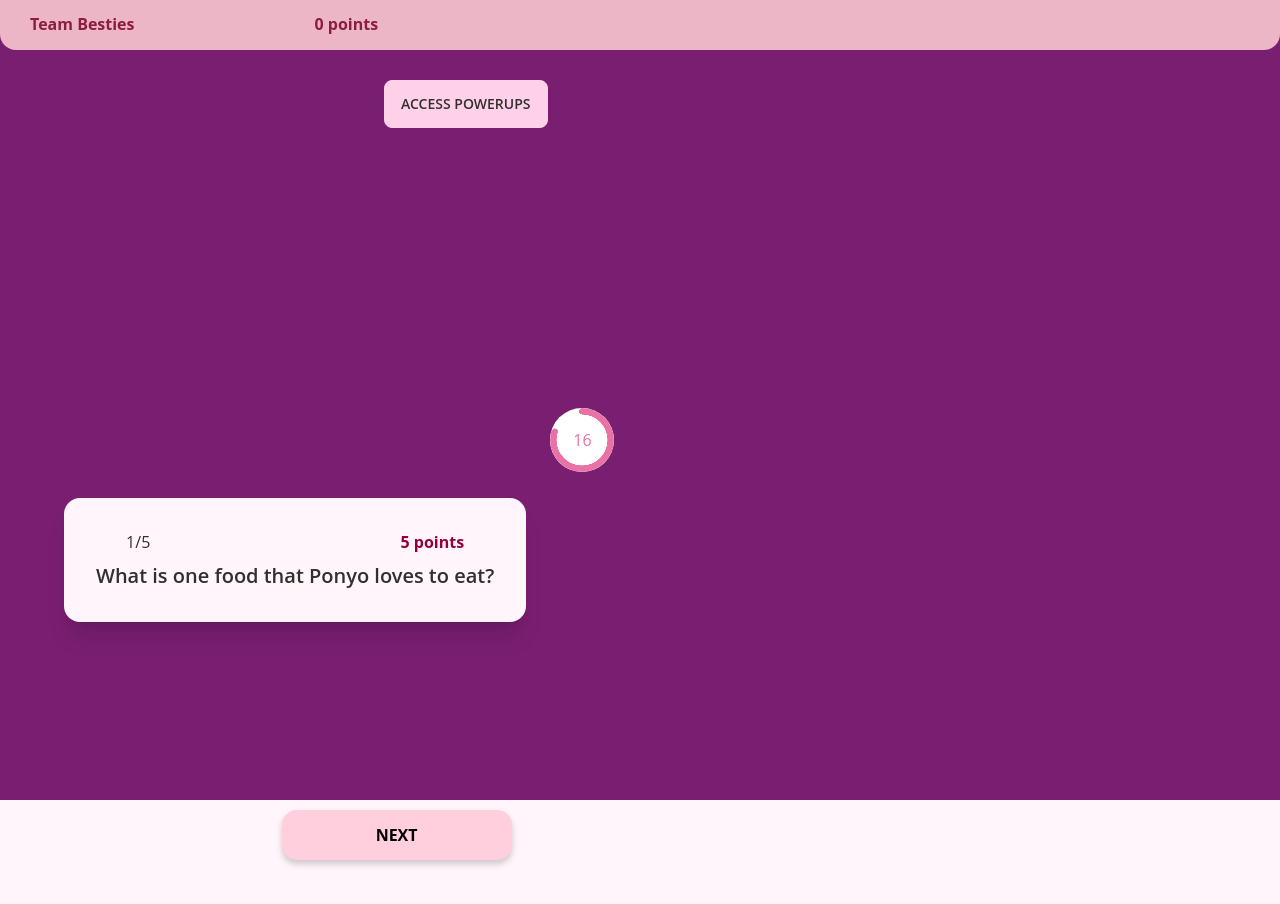
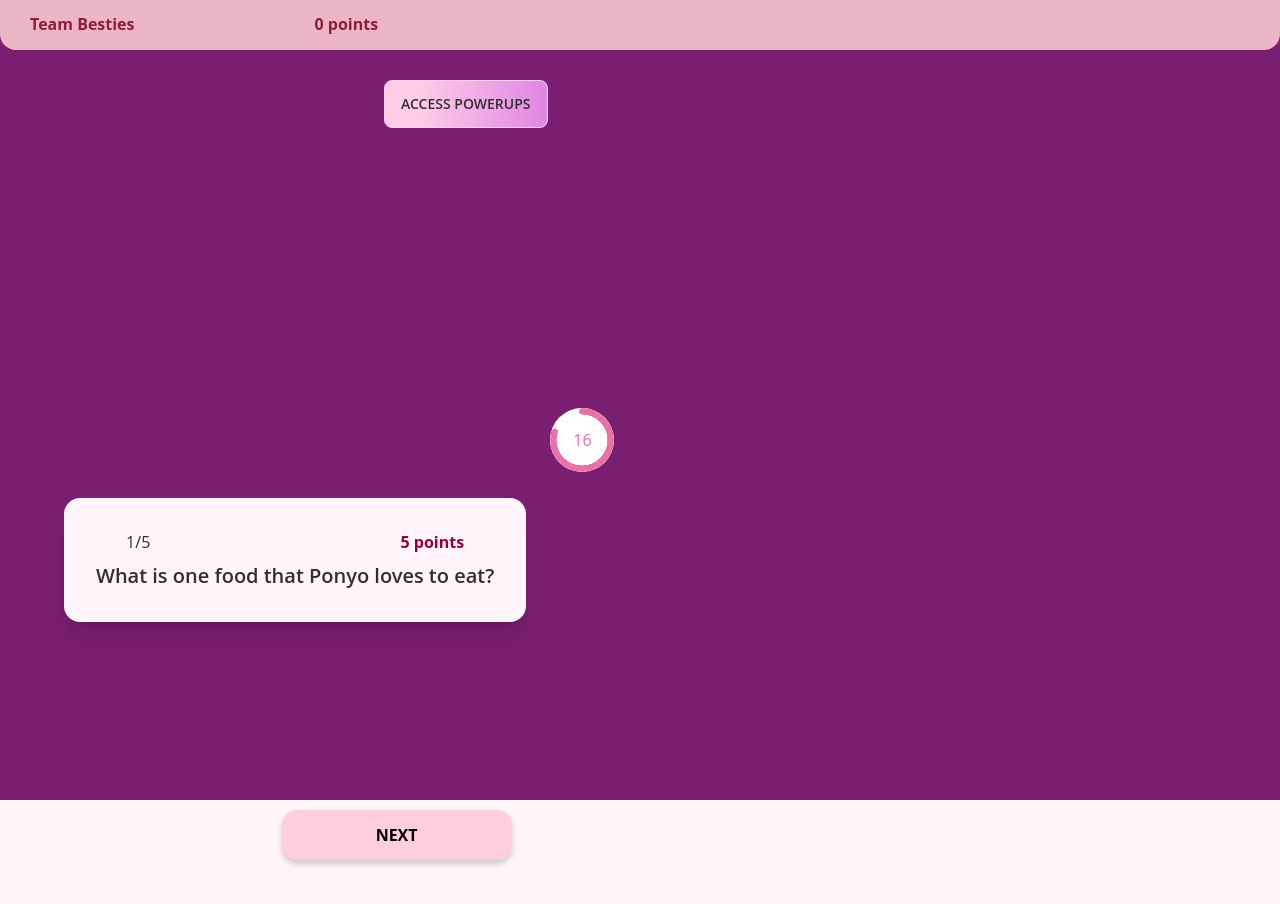
Before and after one commit to acm-projects/Besties, a SvelteKit app in the folder besties-mobile/: page /Question in a window 1280 px wide. Shown: the top 904 px of the page. Built offline with nearby package versions, Linux system fonts and the light colour scheme.

Commit message:
updated typo

```diff
--- a/besties-mobile/src/routes/Question/+page.svelte
+++ b/besties-mobile/src/routes/Question/+page.svelte
@@ -179,7 +179,7 @@
 
     <!-- Open the modal using ID.showModal() method -->
     <powerupButton>
-        <button class="btn" onclick="my_modal_2.showModal()">Access Powerups</button>
+        <button class="btn pButton" onclick="my_modal_2.showModal()">Access Powerups</button>
         <dialog id="my_modal_2" class="modal">
         <div class="modal-box">
             <h3 class="font-bold text-2xl text-center">Powerups</h3>
@@ -307,6 +307,10 @@
         align-content: center;
     }
 
+    .pButton{
+        background: linear-gradient(90deg, #FFCDE8 20%, #DF86E4 100%);
+    }
+
     select{
         margin-left: 25px;
         margin-top:-30px;
@@ -368,16 +372,6 @@
         position:absolute; */
     }
 
-    .answer-buttonY:hover {
-        background-color: #04AA6D;
-        color: white;
-    }
-
-    .answer-buttonN:hover {
-        background-color: #f44336;
-        color: white;
-    }
-
     topHeader{
         height:50px;
         padding-top: 12px;
```
